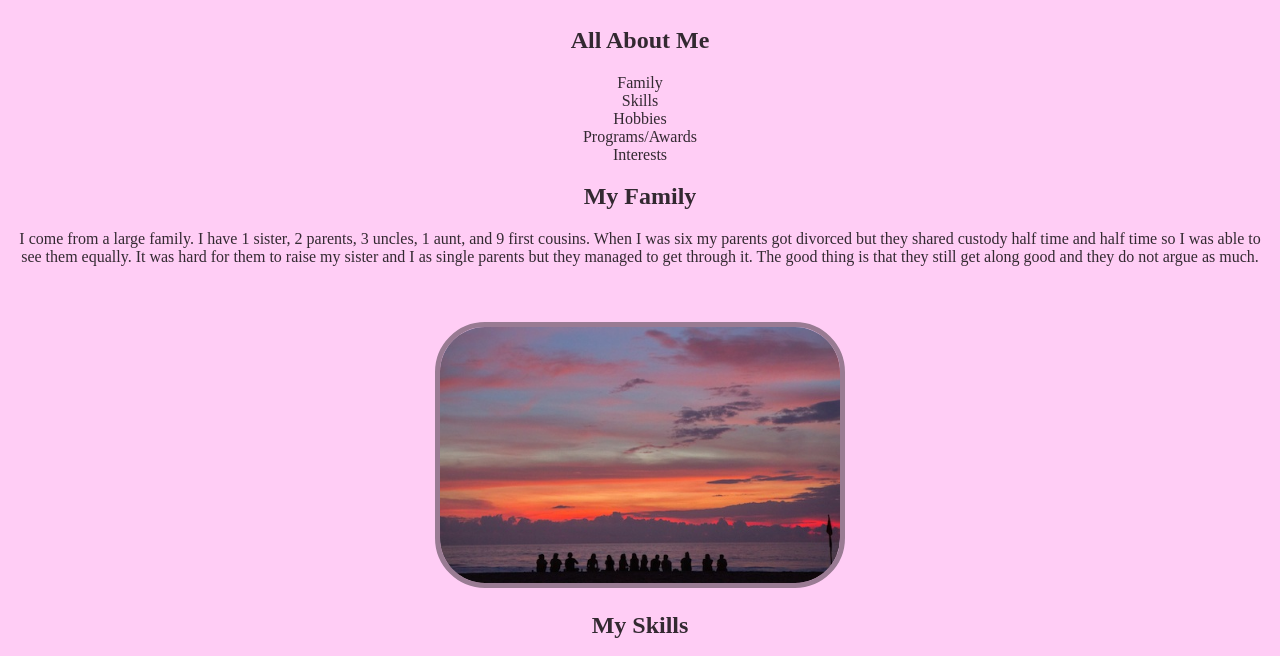
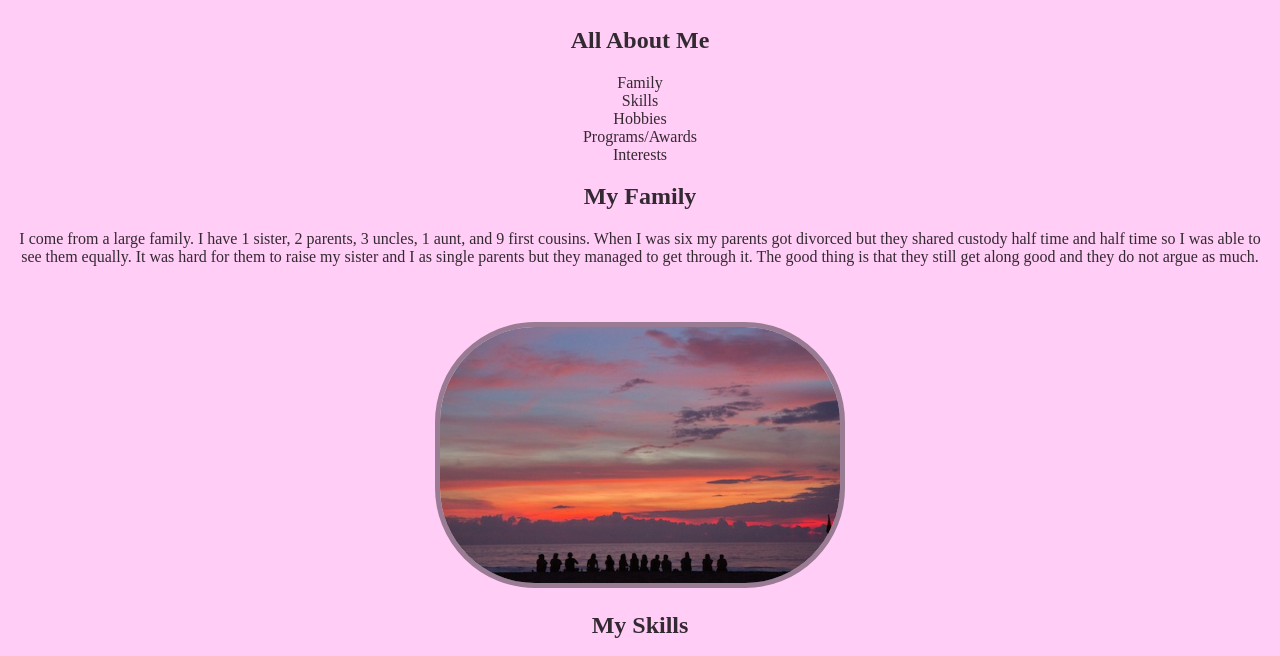
Before and after one commit to allaboutjenna/allaboutjenna.github.io, a plain HTML site: page index.html in a window 1280 px wide. Shown: the part 288-944 px from the top of the page. Drawn offline with Linux system fonts and the light colour scheme.

Commit message:
Update mystyle.css

```diff
--- a/mystyle.css
+++ b/mystyle.css
@@ -12,7 +12,7 @@
       border-width: 5px;
       border-color: #997b93;
       margin: 40px 0px 0px 0px;
-     border-radius: 50px
+     border-radius: 100px
     }
     ul {
       padding: 10px;
```
